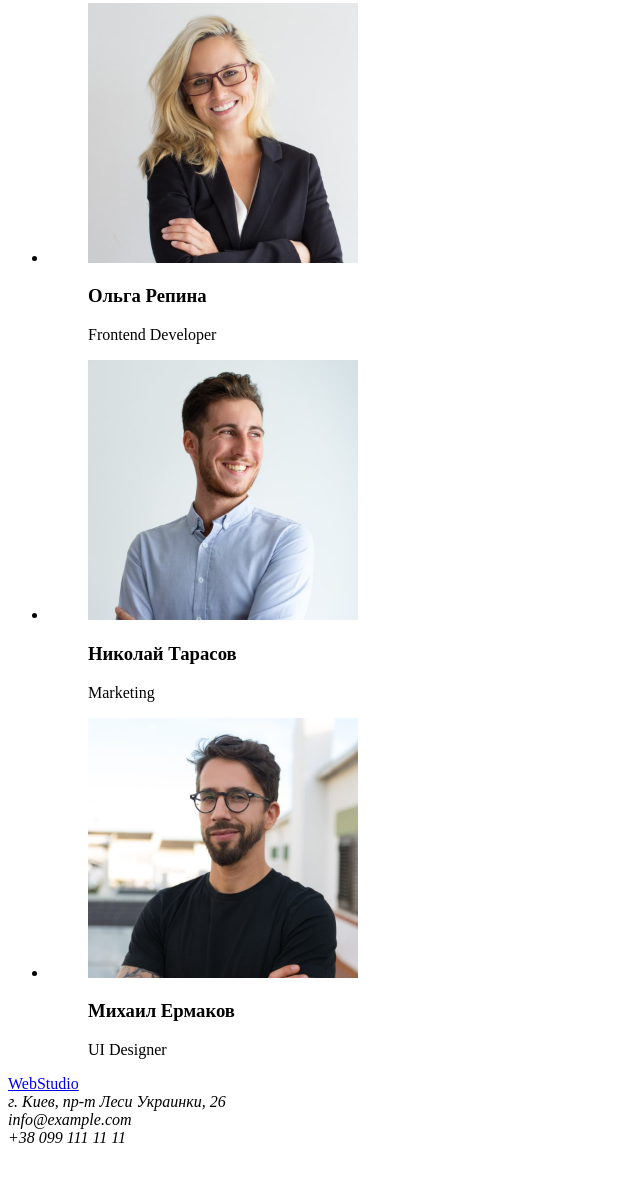
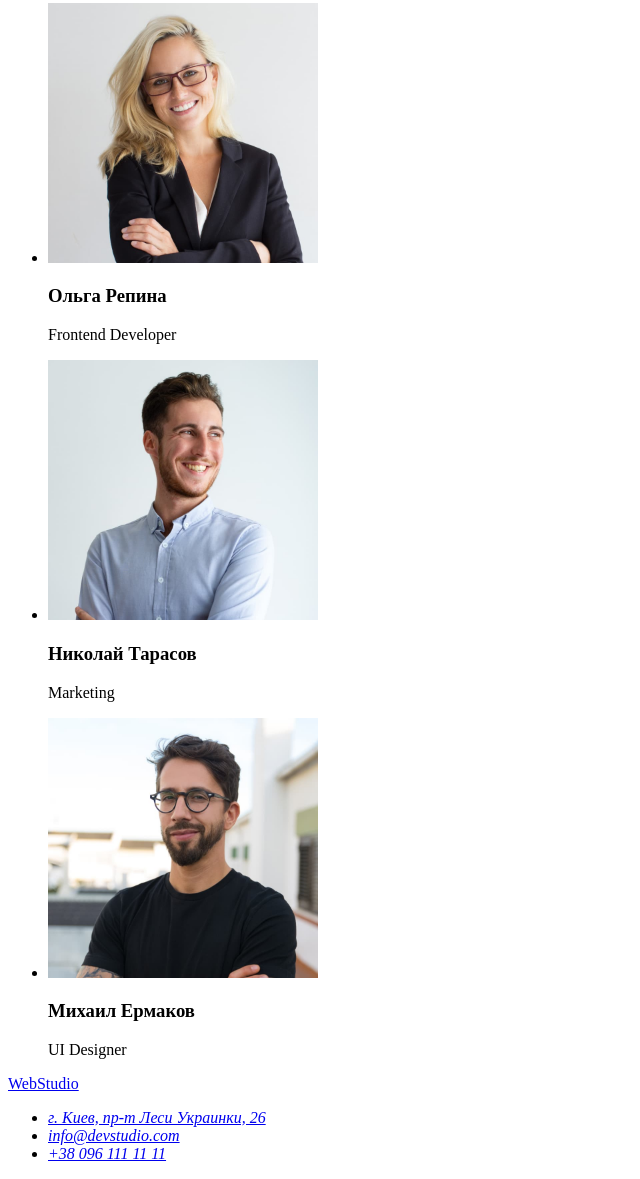
Before and after one commit to superbowl-alex/goit-markup-hw-01, a plain HTML site: page index.html in a window 1280 px wide. Shown: the part 1976-3155 px from the top of the page, without its empty margins (0-640 px from the left). Before the commit the page ends 3131 px from the top, so only its background shows below. Drawn offline with Linux system fonts and the light colour scheme.

Commit message:
Change index.html after mentor check

```diff
--- a/index.html
+++ b/index.html
@@ -99,56 +99,40 @@
         <h2>Наша команда</h2>
         <ul>
           <li>
-            <figure>
               <img
                 src="./images/photo1.jpg"
                 alt="Фото Игоря Демьяненко"
                 width="270"
               />
-              <figcaption>
                 <h3>Игорь Демьяненко</h3>
                 <p lang="en">Product Designer</p>
-              </figcaption>
-            </figure>
           </li>
           <li>
-            <figure>
               <img
                 src="./images/photo2.jpg"
                 alt="Фото Ольги Репиной"
                 width="270"
               />
-              <figcaption>
                 <h3>Ольга Репина</h3>
                 <p lang="en">Frontend Developer</p>
-              </figcaption>
-            </figure>
           </li>
           <li>
-            <figure>
               <img
                 src="./images/photo3.jpg"
                 alt="Фото Николая Тарасова"
                 width="270"
               />
-              <figcaption>
                 <h3>Николай Тарасов</h3>
                 <p lang="en">Marketing</p>
-              </figcaption>
-            </figure>
           </li>
           <li>
-            <figure>
               <img
                 src="./images/photo4.jpg"
                 alt="Фото Михаила Ермакова"
                 width="270"
               />
-              <figcaption>
                 <h3>Михаил Ермаков</h3>
                 <p lang="en">UI Designer</p>
-              </figcaption>
-            </figure>
           </li>
         </ul>
       </section>
@@ -157,9 +141,11 @@
     <footer>
       <a href="./index.html">WebStudio</a>
       <address>
-        г. Киев, пр-т Леси Украинки, 26 <br />
-        info@example.com <br />
-        +38 099 111 11 11
+        <ul>
+          <li><a href="https://www.google.com.ua/maps/place/%D0%B1%D1%83%D0%BB.+%D0%9B%D0%B5%D1%81%D0%B8+%D0%A3%D0%BA%D1%80%D0%B0%D0%B8%D0%BD%D0%BA%D0%B8,+26,+%D0%9A%D0%B8%D0%B5%D0%B2,+02000/@50.4265807,30.5361971,17z/data=!3m1!4b1!4m5!3m4!1s0x40d4cf0e033ecbe9:0x57a4dffefec77da0!8m2!3d50.4265807!4d30.5383858?hl=ru" target="_blank" rel="noopener noreferrer">г. Киев, пр-т Леси Украинки, 26</a></li>
+          <li><a href="mailto:info@devstudio.com">info@devstudio.com</a></li>
+          <li><a href="tel:+380961111111">+38 096 111 11 11</a></li>
+        </ul>
       </address>
     </footer>
   </body>
```
